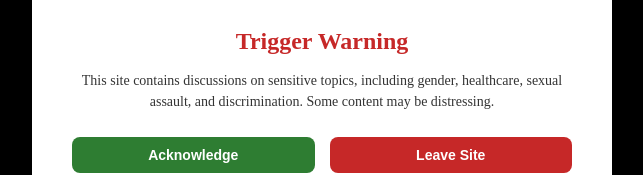
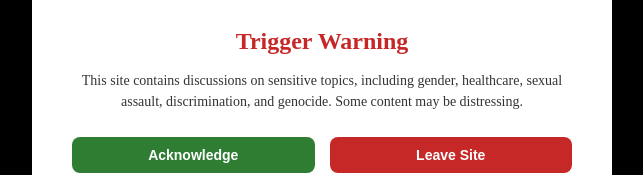
Before and after one commit to Isabella-School/ethics-site, a Vue app: page / in a window 1280 px wide. Shown: the part 309-484 px from the top of the page, without its empty margins (318-961 px from the left). Built offline with nearby package versions, Linux system fonts and the light colour scheme; the HTML template or start-up script is replaced by a standard one.

Commit message:
update TW

```diff
--- a/src/components/TriggerWarning.vue
+++ b/src/components/TriggerWarning.vue
@@ -4,8 +4,8 @@
             <h2>Trigger Warning</h2>
             <p>
                 This site contains discussions on sensitive topics, including
-                gender, healthcare, sexual assault, and discrimination. Some
-                content may be distressing.
+                gender, healthcare, sexual assault, discrimination, and
+                genocide. Some content may be distressing.
             </p>
             <div class="buttons">
                 <button @click="acknowledgeWarning">Acknowledge</button>
```
